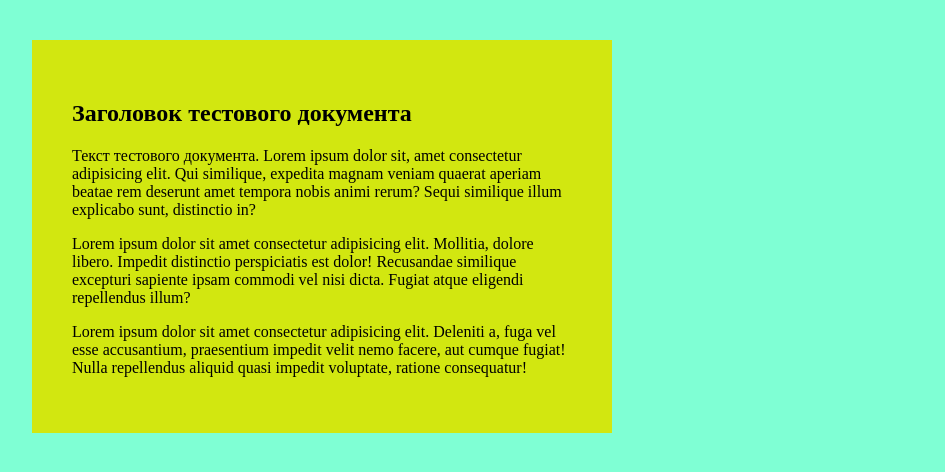
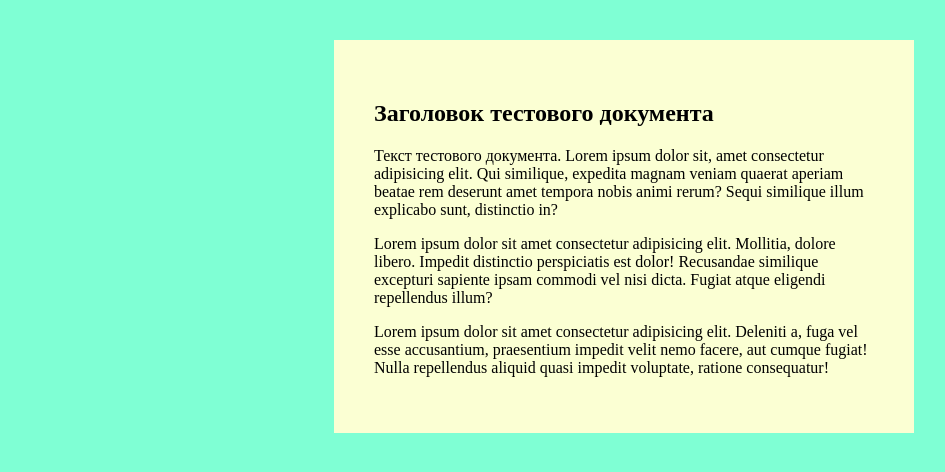
Before and after one commit to bigsadwhale/sprint64, a plain HTML site: page index.html in a window 1280 px wide. Shown: the whole page, without its empty margins (16-961 px from the left). Drawn offline with Linux system fonts and the light colour scheme.

Commit message:
fix: Center block

```diff
--- a/index.html
+++ b/index.html
@@ -12,11 +12,10 @@
         }
 
         .main {
-            margin: 0 auto;
+            margin: 40px auto;
             width: 500px;
-            background-color: #d2e710;
+            background-color: #fbffd3;
             padding: 40px;
-            margin: 40px;
         }
     </style>
 </head>
```
